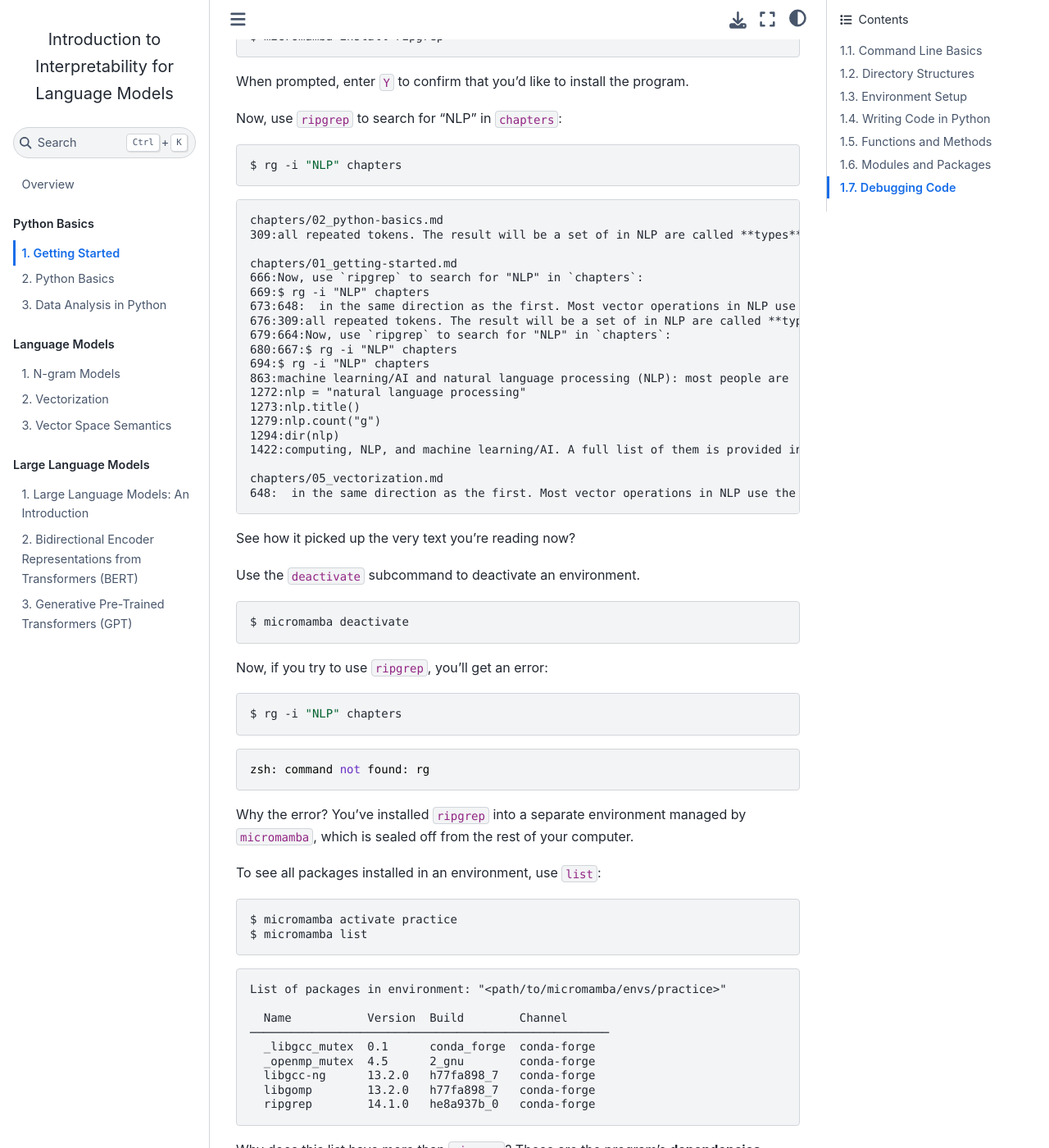
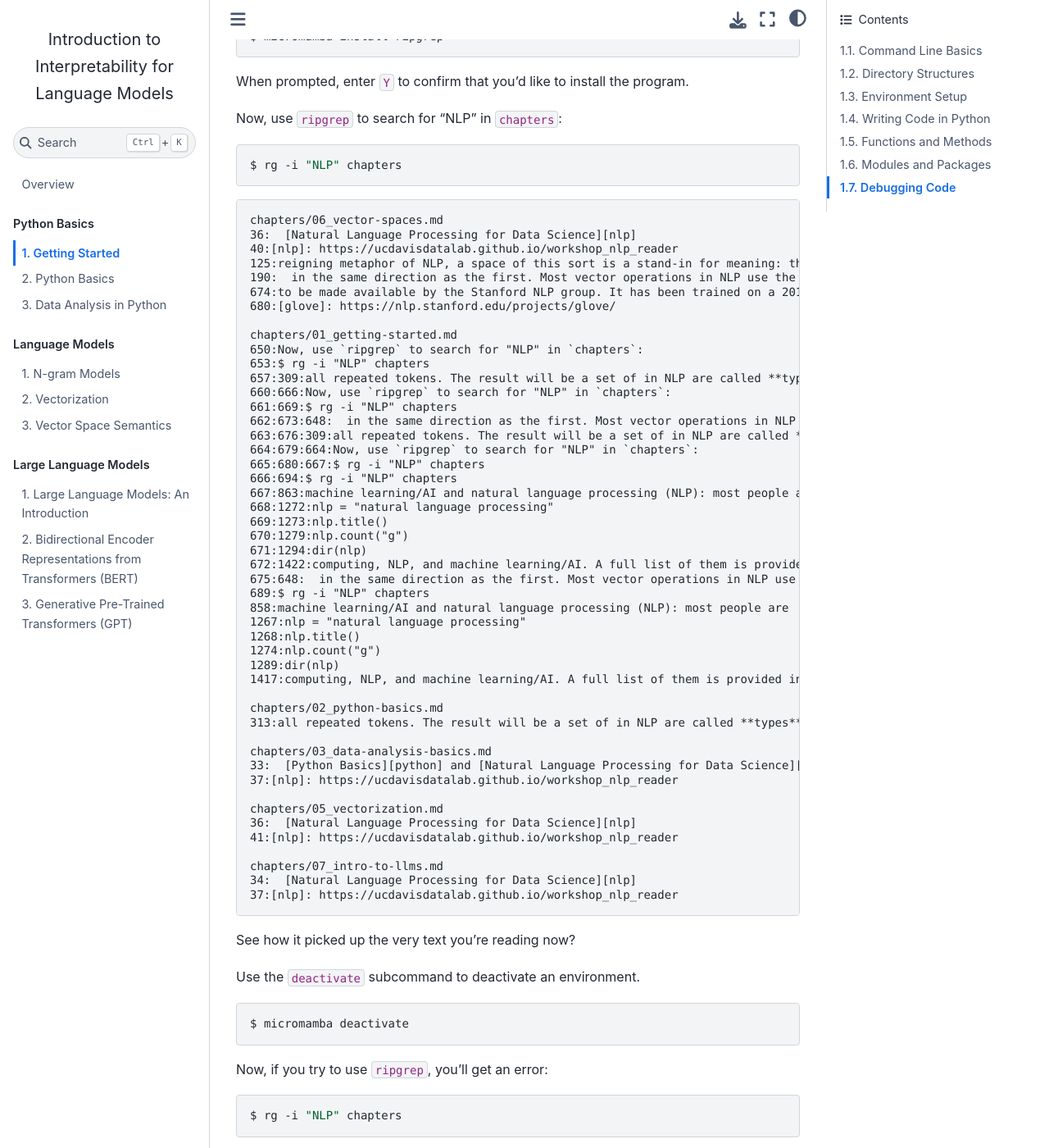
Before and after one commit to t-shoemaker/2024_dtl_lm-interpretability, a Jupyter Book: the page built from chapters/01_getting-started.md, in a window 1280 px wide and 1400 px high, scrolled down 12978 px. Shown: the whole window at 82% size. Built offline with Jupyter Book 1.0.4 settings and Sphinx 7.4.7 and the Sphinx Book theme 1.1.4, drawn with Linux system fonts in a browser that asks for light colours; some of the changed text lies outside the part shown.

Commit message:
Updating environment spec name and ripgrep example

````diff
--- a/chapters/01_getting-started.md
+++ b/chapters/01_getting-started.md
@@ -653,26 +653,54 @@
 $ rg -i "NLP" chapters
 ```
 ```
+chapters/06_vector-spaces.md
+36:  [Natural Language Processing for Data Science][nlp]
+40:[nlp]: https://ucdavisdatalab.github.io/workshop_nlp_reader
+125:reigning metaphor of NLP, a space of this sort is a stand-in for meaning: the
+190:  in the same direction as the first. Most vector operations in NLP use the
+674:to be made available by the Stanford NLP group. It has been trained on a 2014
+680:[glove]: https://nlp.stanford.edu/projects/glove/
+
+chapters/01_getting-started.md
+650:Now, use `ripgrep` to search for "NLP" in `chapters`:
+653:$ rg -i "NLP" chapters
+657:309:all repeated tokens. The result will be a set of in NLP are called **types**:
+660:666:Now, use `ripgrep` to search for "NLP" in `chapters`:
+661:669:$ rg -i "NLP" chapters
+662:673:648:  in the same direction as the first. Most vector operations in NLP use the
+663:676:309:all repeated tokens. The result will be a set of in NLP are called **types**:
+664:679:664:Now, use `ripgrep` to search for "NLP" in `chapters`:
+665:680:667:$ rg -i "NLP" chapters
+666:694:$ rg -i "NLP" chapters
+667:863:machine learning/AI and natural language processing (NLP): most people are
+668:1272:nlp = "natural language processing"
+669:1273:nlp.title()
+670:1279:nlp.count("g")
+671:1294:dir(nlp)
+672:1422:computing, NLP, and machine learning/AI. A full list of them is provided in the
+675:648:  in the same direction as the first. Most vector operations in NLP use the
+689:$ rg -i "NLP" chapters
+858:machine learning/AI and natural language processing (NLP): most people are
+1267:nlp = "natural language processing"
+1268:nlp.title()
+1274:nlp.count("g")
+1289:dir(nlp)
+1417:computing, NLP, and machine learning/AI. A full list of them is provided in the
+
 chapters/02_python-basics.md
-309:all repeated tokens. The result will be a set of in NLP are called **types**:
-
-chapters/01_getting-started.md
-666:Now, use `ripgrep` to search for "NLP" in `chapters`:
-669:$ rg -i "NLP" chapters
-673:648:  in the same direction as the first. Most vector operations in NLP use the
-676:309:all repeated tokens. The result will be a set of in NLP are called **types**:
-679:664:Now, use `ripgrep` to search for "NLP" in `chapters`:
-680:667:$ rg -i "NLP" chapters
-694:$ rg -i "NLP" chapters
-863:machine learning/AI and natural language processing (NLP): most people are
-1272:nlp = "natural language processing"
-1273:nlp.title()
-1279:nlp.count("g")
-1294:dir(nlp)
-1422:computing, NLP, and machine learning/AI. A full list of them is provided in the
+313:all repeated tokens. The result will be a set of in NLP are called **types**:
+
+chapters/03_data-analysis-basics.md
+33:  [Python Basics][python] and [Natural Language Processing for Data Science][nlp]
+37:[nlp]: https://ucdavisdatalab.github.io/workshop_nlp_reader
 
 chapters/05_vectorization.md
-648:  in the same direction as the first. Most vector operations in NLP use the
+36:  [Natural Language Processing for Data Science][nlp]
+41:[nlp]: https://ucdavisdatalab.github.io/workshop_nlp_reader
+
+chapters/07_intro-to-llms.md
+34:  [Natural Language Processing for Data Science][nlp]
+37:[nlp]: https://ucdavisdatalab.github.io/workshop_nlp_reader
 ```
 
 See how it picked up the very text you're reading now?
@@ -1415,11 +1443,11 @@
 
 For the chapters ahead, we will use several different packages for numerical
 computing, NLP, and machine learning/AI. A full list of them is provided in the
-`dtl2024.yml` file; create a new environment from this file using `micromamba`,
-and you'll have everything you need:
-
-```sh
-$ micromamba env create --file dtl2024.yml
+`env.yml` file; create a new environment from this file using `micromamba`, and
+you'll have everything you need:
+
+```sh
+$ micromamba env create --file env.yml
 ```
 
 This will make a new environment, `dtl2024`, on your computer. Activate it like
````
Also changed, not shown: other parts of chapters/01_getting-started.md (+1 -1 lines).
